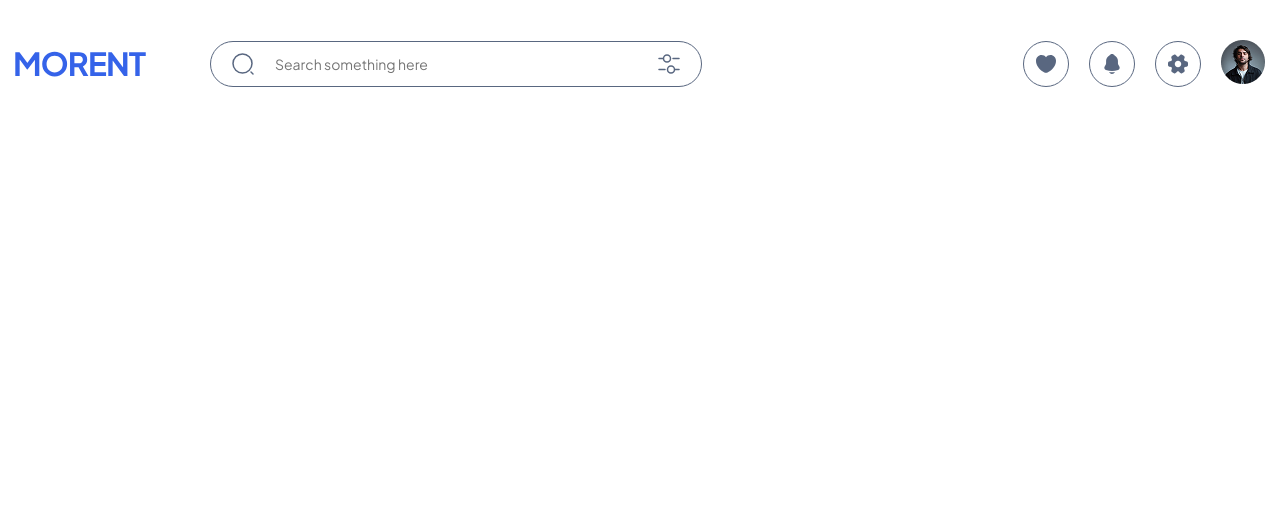
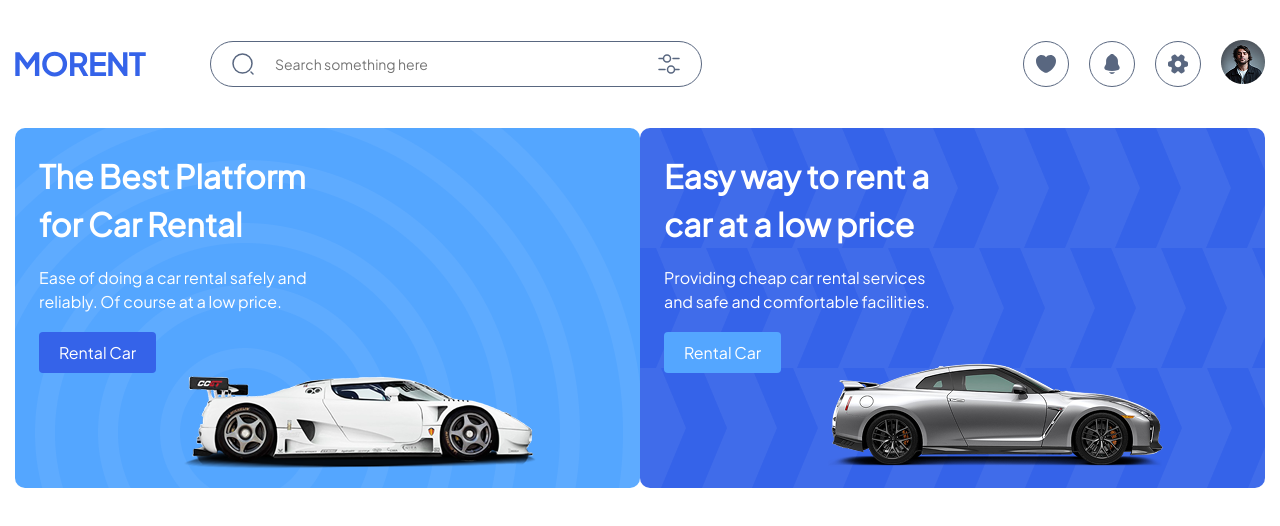
Before and after one commit to egamovj/morent, a React (Vite) app: page / in a window 1280 px wide. Shown: the top 526 px of the page. Built offline with nearby package versions, Linux system fonts and the light colour scheme.

Commit message:
ui half of the hero section is finished

```diff
--- a/src/App.jsx
+++ b/src/App.jsx
@@ -1,10 +1,12 @@
 import "./App.css";
+import Hero from "./components/Hero/Hero";
 import Navbar from "./components/Navbar/Navbar";
 
 function App() {
   return (
     <>
       <Navbar />
+      <Hero />
     </>
   );
 }
--- a/src/components/Hero/Hero.jsx
+++ b/src/components/Hero/Hero.jsx
@@ -2,7 +2,35 @@ import React from "react";
 import "./hero.css";
 
 const Hero = () => {
-  return <div></div>;
+  return (
+    <div className="container">
+      <section className="hero">
+        <div className="top">
+          <div className="platform">
+            <h2>
+              The Best Platform <br /> for Car Rental
+            </h2>
+            <p>
+              Ease of doing a car rental safely and <br /> reliably. Of course at a low
+              price.
+            </p>
+            <button>Rental Car</button>
+          </div>
+          <div className="easy-way">
+            <h2>
+              Easy way to rent a <br /> car at a low price
+            </h2>
+            <p>
+              Providing cheap car rental services <br /> and safe and comfortable
+              facilities.
+            </p>
+            <button>Rental Car</button>
+          </div>
+        </div>
+        <div className="bottom"></div>
+      </section>
+    </div>
+  );
 };
 
 export default Hero;
--- a/src/components/Hero/hero.css
+++ b/src/components/Hero/hero.css
@@ -0,0 +1,69 @@
+.top {
+  display: flex;
+  align-items: center;
+  justify-content: space-between;
+}
+
+.platform,
+.easy-way {
+  background-repeat: no-repeat;
+  background-size: cover;
+  width: 640px;
+  height: 360px;
+  display: flex;
+  flex-direction: column;
+  align-items: start;
+  row-gap: 18px;
+  border-radius: 10px;
+  padding: 24px;
+}
+
+.platform {
+  background-image: url("../../../public/images/platform-bg.png");
+  background-color: #54a6ff;
+}
+
+.easy-way {
+  background-image: url("../../../public/images/easy-way-bg.png");
+  background-color: #3563e9;
+}
+
+h2,
+p {
+  color: #fff;
+  letter-spacing: -2%;
+  line-height: 150%;
+}
+
+.platform h2,
+.easy-way h2 {
+  font-size: 32px;
+}
+
+.platform p,
+.easy-way p {
+  font-size: 16px;
+}
+
+.platform button,
+.easy-way button {
+  padding: 10px 20px;
+  border-radius: 4px;
+  cursor: pointer;
+  color: #fff;
+  font-size: 16px;
+  border: none;
+  transition: 0.3s all linear;
+}
+
+button:hover {
+  transform: scale(0.97);
+}
+
+.platform button {
+  background: #3563e9;
+}
+
+.easy-way button {
+  background: #54a6ff;
+}
```
